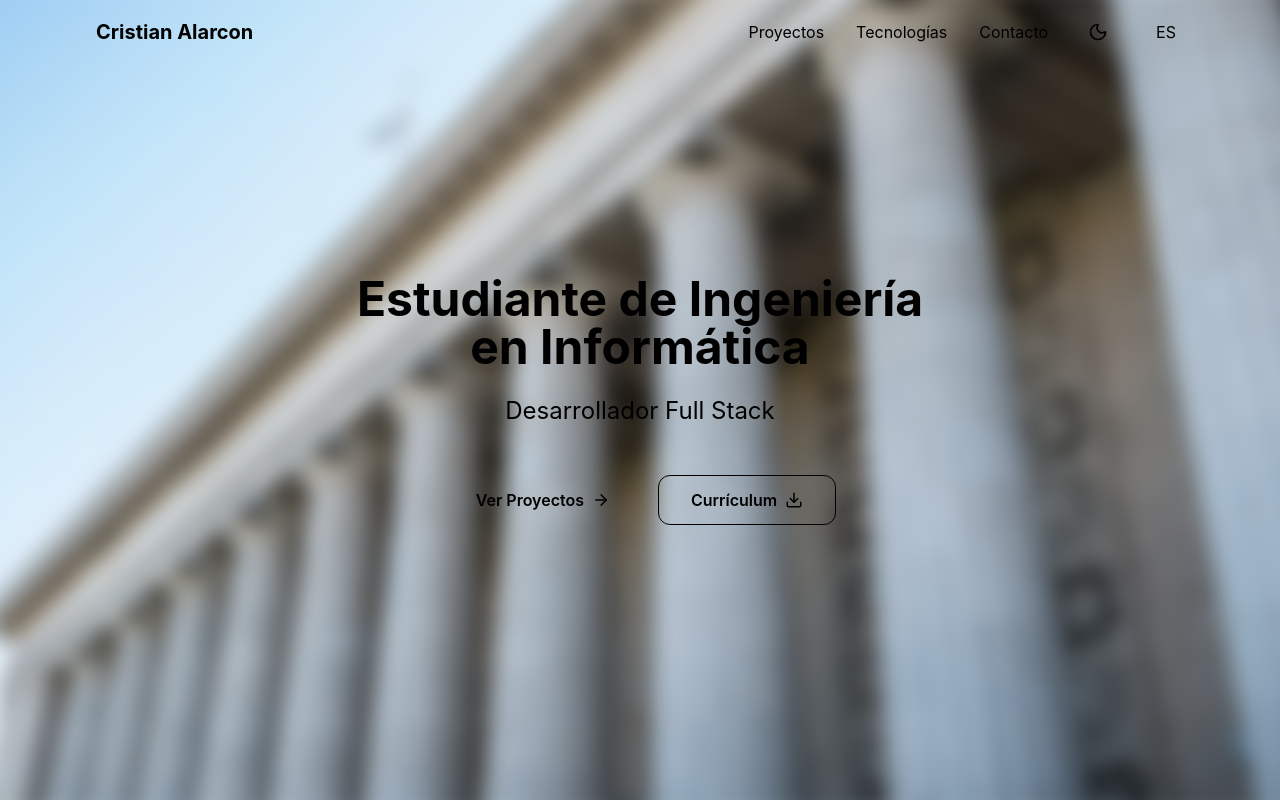
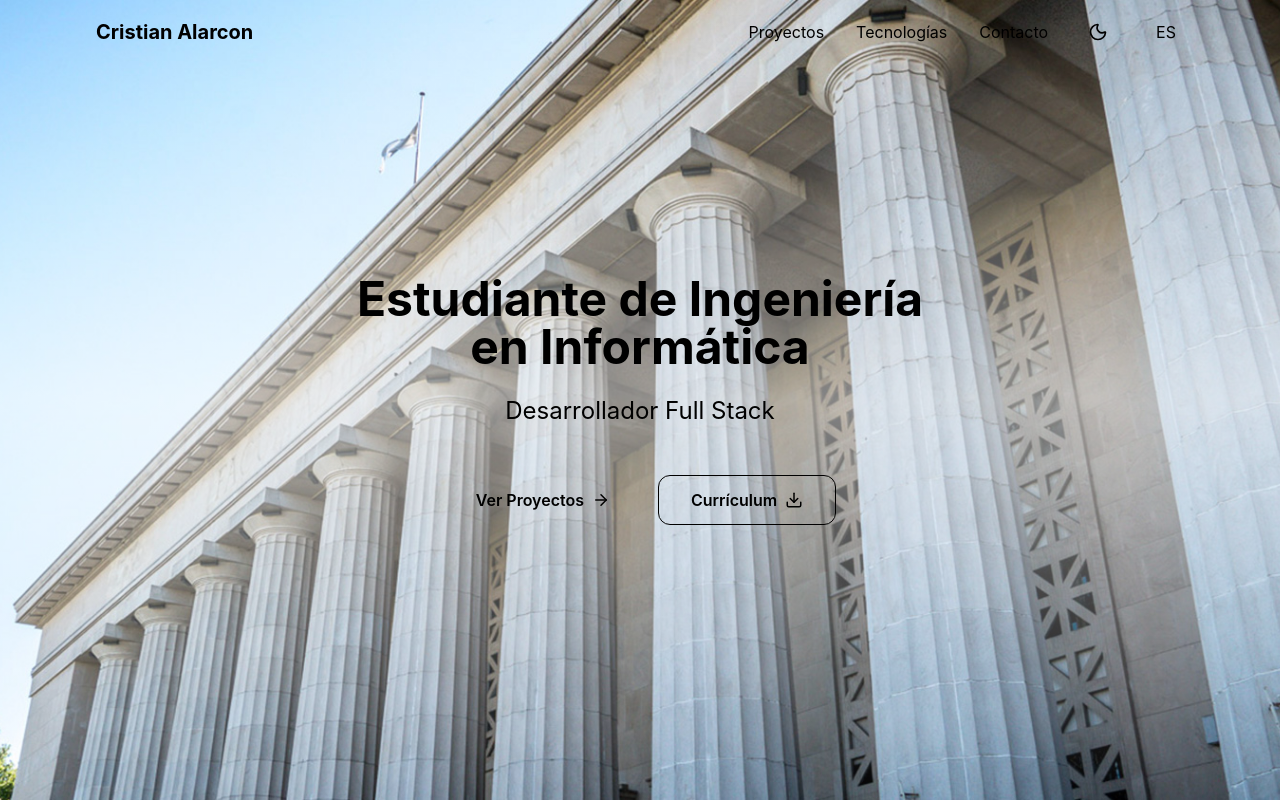
Before and after one commit to CristianAlarconDev/PortfolioV2, a React (Vite) app: page / in a window 1280 px wide. Shown: the top 802 px of the page. Built offline with nearby package versions, Linux system fonts and the light colour scheme.

Commit message:
cambio a un gradiente linear con z para mejorar lectura en el hero

```diff
--- a/src/components/Hero.jsx
+++ b/src/components/Hero.jsx
@@ -8,10 +8,12 @@ export default function Hero() {
         <section id="home" className="relative min-h-screen flex items-center justify-center overflow-hidden ">
             <div className="absolute inset-0 z-0">
             <img src="/fachada.jpg" alt="Facultad de Ingeniería UBA"
-                className="w-full h-full object-cover blur-[10px] scale-105 saturate-[0.8]"
+                className="w-full h-full object-cover "
             />
             </div>
-        <div className="relative z-10 max-w-4xl mx-auto text-center">
+        {/* Gradiente claro semitransparente */}
+        <div className="absolute inset-0 z-10 bg-linear-to-b via-white/52"></div>
+        <div className="relative z-20 max-w-4xl mx-auto text-center">
             <h1 className="text-3xl md:text-5xl font-bold mb-6 text-balance">{translate("title")}</h1>
             <p className="text-xl md:text-2xl text-foreground/70 mb-12 text-balance">{translate("subtitle")}</p>
             {/* Call to Action Buttons */}
```
